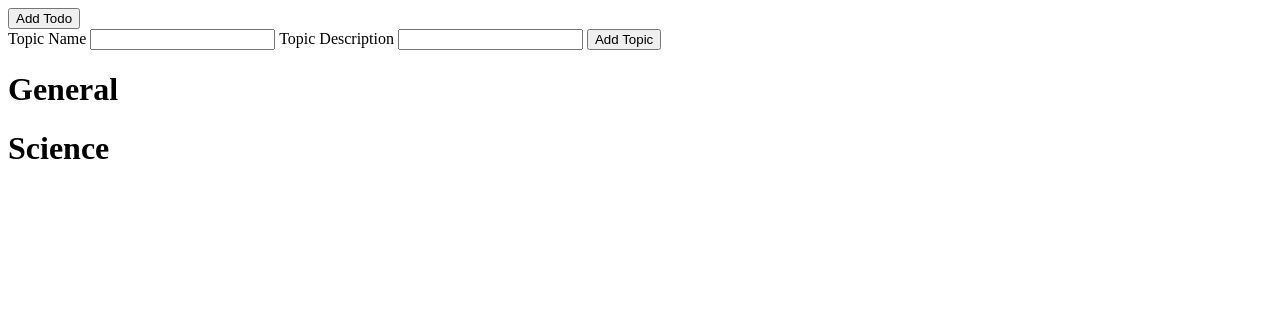
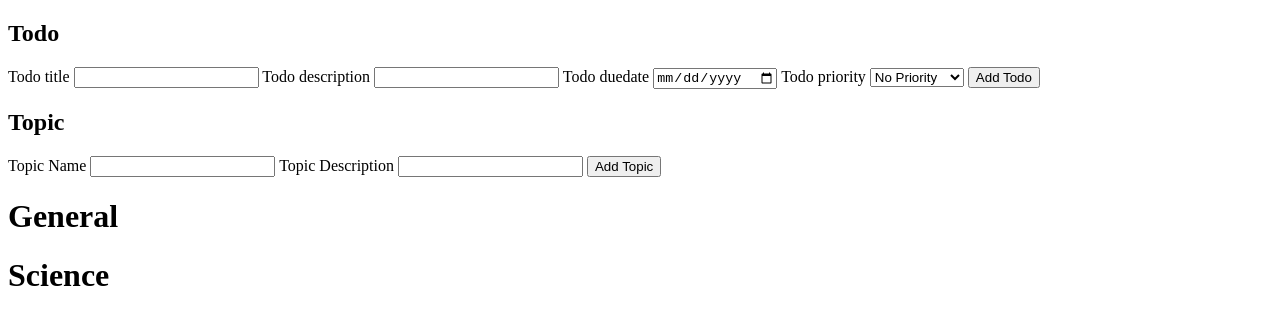
Before and after one commit to fmtayag/odin-todo, a website built with webpack: page src/index.html in a window 1280 px wide. Built offline with nearby package versions, Linux system fonts and the light colour scheme.

Commit message:
Add input for todo (no subtasks yet)

```diff
--- a/src/index.html
+++ b/src/index.html
@@ -6,13 +6,36 @@
     <title>Experiment</title>
 </head>
 <body>
-    <button type="button" id="addTodo">Add Todo</button>
 
+    <h2>Todo</h2>
+    <form action="" method="post">
+        <label for="todoTitle">Todo title</label>
+        <input type="text" name="todo_title" id="todoTitle">
+
+        <label for="todoDescription">Todo description</label>
+        <input type="text" name="todo_description" id="todoDescription">
+
+        <label for="todoDueDate">Todo duedate</label>
+        <input type="date" name="todo_duedate" id="todoDueDate">
+
+        <label for="todoPriority">Todo priority</label>
+        <select name="todo_priority" id="todoPriority">
+            <option value="3">Top Priority</option>
+            <option value="2">Med Priority</option>
+            <option value="1">Low Priority</option>
+            <option value="0" selected>No Priority</option>
+        </select>
+
+        <button type="submit" id="addTodo">Add Todo</button>
+        <!-- TODO: Input subtasks -->
+    </form>
+
+    <h2>Topic</h2>
     <form action="" method="post">
         <label for="topicName">Topic Name</label>
         <input type="text" name="topic_name" id="topicName">
         <label for="topicDescription">Topic Description</label>
-        <input type="text" name="topic_name" id="topicDescription">
+        <input type="text" name="topic_description" id="topicDescription">
         <button type="submit" id="addTopic" value="Topic">Add Topic</button>
     </form>
     <div id="container">
--- a/src/index.js
+++ b/src/index.js
@@ -14,6 +14,19 @@ const addTodoButton = document.querySelector("#addTodo");
 const addTopicButton = document.querySelector("#addTopic");
 
 addTodoButton.addEventListener("click", (e) => {
+    e.preventDefault();
+    const titleField = document.querySelector("#todoTitle");
+    const descField = document.querySelector("#todoDescription");
+    const dueDateField = document.querySelector("#todoDueDate");
+    const priorityField = document.querySelector("#todoPriority");
+
+    const todoTitle = titleField.value;
+    const todoDesc = descField.value;
+    const todoDue = dueDateField.value;
+    const todoPriority = priorityField.value;
+
+    console.log(todoTitle, todoDesc, todoDue, todoPriority);
+
     container.innerHTML = ``;
     myTopics[generalTopic.title].addToCollection(
         new Todo("Test", "Desc", new Date(2025, 2, 5), Priority.High)
```
